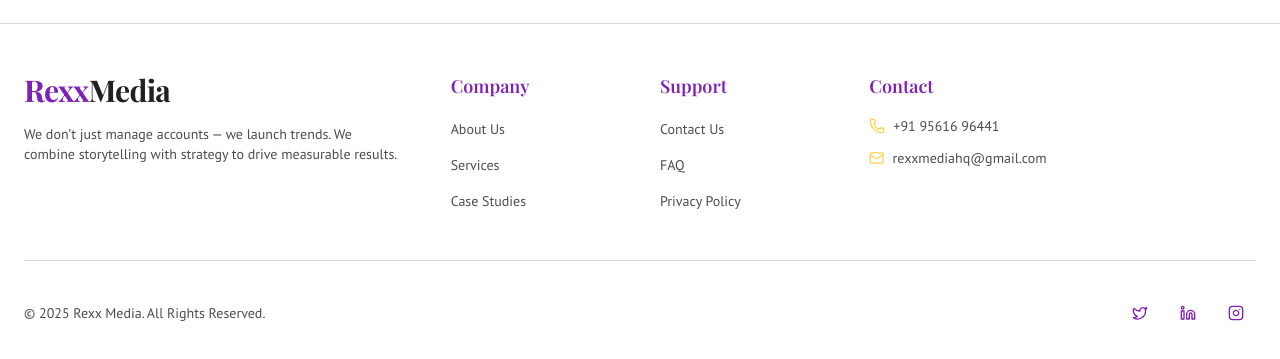
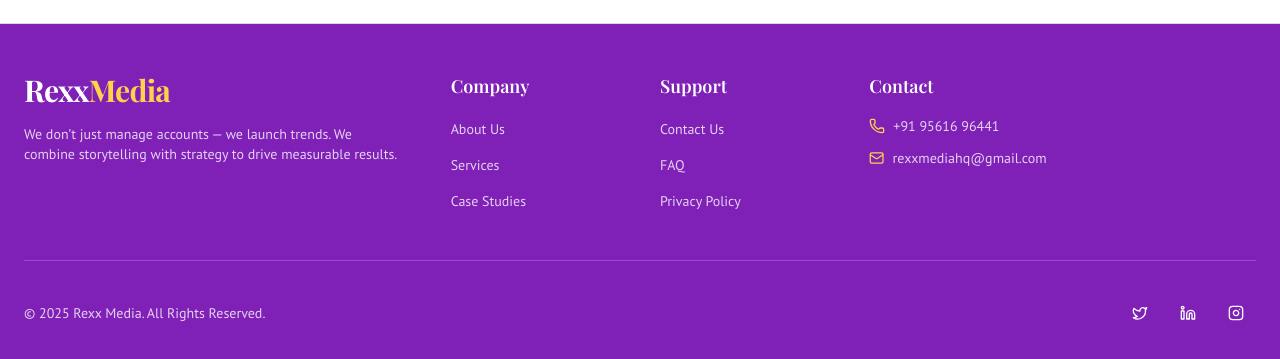
Before and after one commit to rajvsingh11/rexxMedia, a Next.js app: page / in a window 1280 px wide. Shown: the part 5849-6208 px from the top of the page. Built offline with nearby package versions, Linux system fonts and the light colour scheme; a web font is replaced by a local one.

Commit message:
change the header and footer color to primary color and change the text

```diff
--- a/src/components/layout/footer.tsx
+++ b/src/components/layout/footer.tsx
@@ -16,25 +16,25 @@ const footerLinks = [
 
 export default function Footer() {
   return (
-    <footer className="bg-card text-card-foreground border-t">
+    <footer className="bg-primary text-primary-foreground border-t">
       <div className="container mx-auto px-4 py-12 md:px-6">
         <div className="grid gap-12 lg:grid-cols-12">
           <div className="lg:col-span-4">
             <Link href="#" className="mb-4 inline-block">
-              <Logo isScrolled={true} />
+              <Logo isScrolled={true} onDark={true} />
             </Link>
-            <p className="text-sm text-card-foreground/80 max-w-sm">
+            <p className="text-sm text-primary-foreground/80 max-w-sm">
               We don’t just manage accounts — we launch trends. We combine storytelling with strategy to drive measurable results.
             </p>
           </div>
           <div className="lg:col-span-8 grid grid-cols-2 md:grid-cols-4 gap-8">
             {footerLinks.map((section) => (
               <div key={section.title}>
-                <h3 className="font-headline text-lg font-semibold mb-4 text-primary">{section.title}</h3>
+                <h3 className="font-headline text-lg font-semibold mb-4 text-primary-foreground">{section.title}</h3>
                 <ul className="space-y-3">
                   {section.links.map((link) => (
                     <li key={link.label}>
-                      <Link href={link.href} className="text-sm text-card-foreground/80 transition-colors hover:text-primary">
+                      <Link href={link.href} className="text-sm text-primary-foreground/80 transition-colors hover:text-primary-foreground">
                         {link.label}
                       </Link>
                     </li>
@@ -43,8 +43,8 @@ export default function Footer() {
               </div>
             ))}
              <div>
-                <h3 className="font-headline text-lg font-semibold mb-4 text-primary">Contact</h3>
-                <ul className="space-y-3 text-sm text-card-foreground/80">
+                <h3 className="font-headline text-lg font-semibold mb-4 text-primary-foreground">Contact</h3>
+                <ul className="space-y-3 text-sm text-primary-foreground/80">
                     <li className="flex items-center gap-2">
                         <Phone className="h-4 w-4 text-accent" />
                         <span>+91 95616 96441</span>
@@ -58,15 +58,15 @@ export default function Footer() {
           </div>
         </div>
 
-        <div className="mt-12 pt-8 border-t flex flex-col sm:flex-row items-center justify-between">
-          <p className="text-sm text-card-foreground/80">
+        <div className="mt-12 pt-8 border-t border-primary-foreground/20 flex flex-col sm:flex-row items-center justify-between">
+          <p className="text-sm text-primary-foreground/80">
             &copy; {new Date().getFullYear()} Rexx Media. All Rights Reserved.
           </p>
           <div className="flex items-center gap-2 mt-4 sm:mt-0">
             {socialLinks.map((social, index) => (
-              <Button key={index} variant="ghost" size="icon" asChild>
+              <Button key={index} variant="ghost" size="icon" asChild className="text-primary-foreground hover:bg-primary-foreground/10 hover:text-primary-foreground">
                 <Link href={social.href} target="_blank">
-                  <social.icon className="h-5 w-5 text-primary" />
+                  <social.icon className="h-5 w-5" />
                   <span className="sr-only">{social.icon.displayName}</span>
                 </Link>
               </Button>
--- a/src/components/layout/header.tsx
+++ b/src/components/layout/header.tsx
@@ -37,8 +37,8 @@ export default function Header() {
       className={cn(
         "sticky top-0 z-50 w-full transition-all duration-300",
         isScrolled
-          ? "bg-card/95 backdrop-blur-sm shadow-md"
-          : "bg-transparent"
+          ? "bg-primary/95 text-primary-foreground shadow-md backdrop-blur-sm"
+          : "bg-transparent text-foreground"
       )}
     >
       <div className="container mx-auto flex h-20 items-center justify-between px-4 md:px-6">
@@ -50,20 +50,21 @@ export default function Header() {
             <Link
               key={item.label}
               href={item.href}
-              className={cn("text-sm font-medium transition-colors text-foreground/80 hover:text-primary"
+              className={cn("text-sm font-medium transition-colors hover:text-accent",
+                isScrolled ? "text-primary-foreground/80 hover:text-primary-foreground" : "text-foreground/80 hover:text-primary"
               )}
             >
               {item.label}
             </Link>
           ))}
-          <Button asChild>
+          <Button asChild variant={isScrolled ? "secondary" : "default"}>
             <Link href="#contact">Get a Quote</Link>
           </Button>
         </nav>
         <div className="md:hidden">
           <Sheet open={isMobileMenuOpen} onOpenChange={setIsMobileMenuOpen}>
             <SheetTrigger asChild>
-              <Button variant="ghost" size="icon">
+              <Button variant="ghost" size="icon" className="hover:bg-transparent focus:bg-transparent">
                 <Menu className="h-6 w-6" />
                 <span className="sr-only">Open menu</span>
               </Button>
@@ -73,13 +74,12 @@ export default function Header() {
               <div className="flex h-full flex-col p-6">
                 <div className="mb-8 flex items-center justify-between">
                   <Link href="/" onClick={() => setIsMobileMenuOpen(false)}>
-                    <Logo isScrolled={true} />
+                    <Logo isScrolled={true} onDark={false} />
                   </Link>
                   <Button
                     variant="ghost"
                     size="icon"
                     onClick={() => setIsMobileMenuOpen(false)}
-                    className="hover:bg-background/20"
                   >
                     <X className="h-6 w-6" />
                     <span className="sr-only">Close menu</span>
--- a/src/components/layout/logo.tsx
+++ b/src/components/layout/logo.tsx
@@ -1,14 +1,17 @@
 import { cn } from "@/lib/utils";
 
-const Logo = ({ className, isScrolled }: { className?: string, isScrolled?: boolean }) => (
+const Logo = ({ className, isScrolled, onDark = false }: { className?: string, isScrolled?: boolean, onDark?: boolean }) => (
   <div
     className={cn(
-      "font-headline text-3xl font-bold tracking-tight text-primary",
+      "font-headline text-3xl font-bold tracking-tight",
+      isScrolled || onDark ? "text-primary-foreground" : "text-primary",
       className
     )}
   >
     Rexx
-    <span className="text-foreground">
+    <span className={cn(
+      isScrolled || onDark ? "text-accent" : "text-foreground"
+    )}>
       Media
     </span>
   </div>
```
